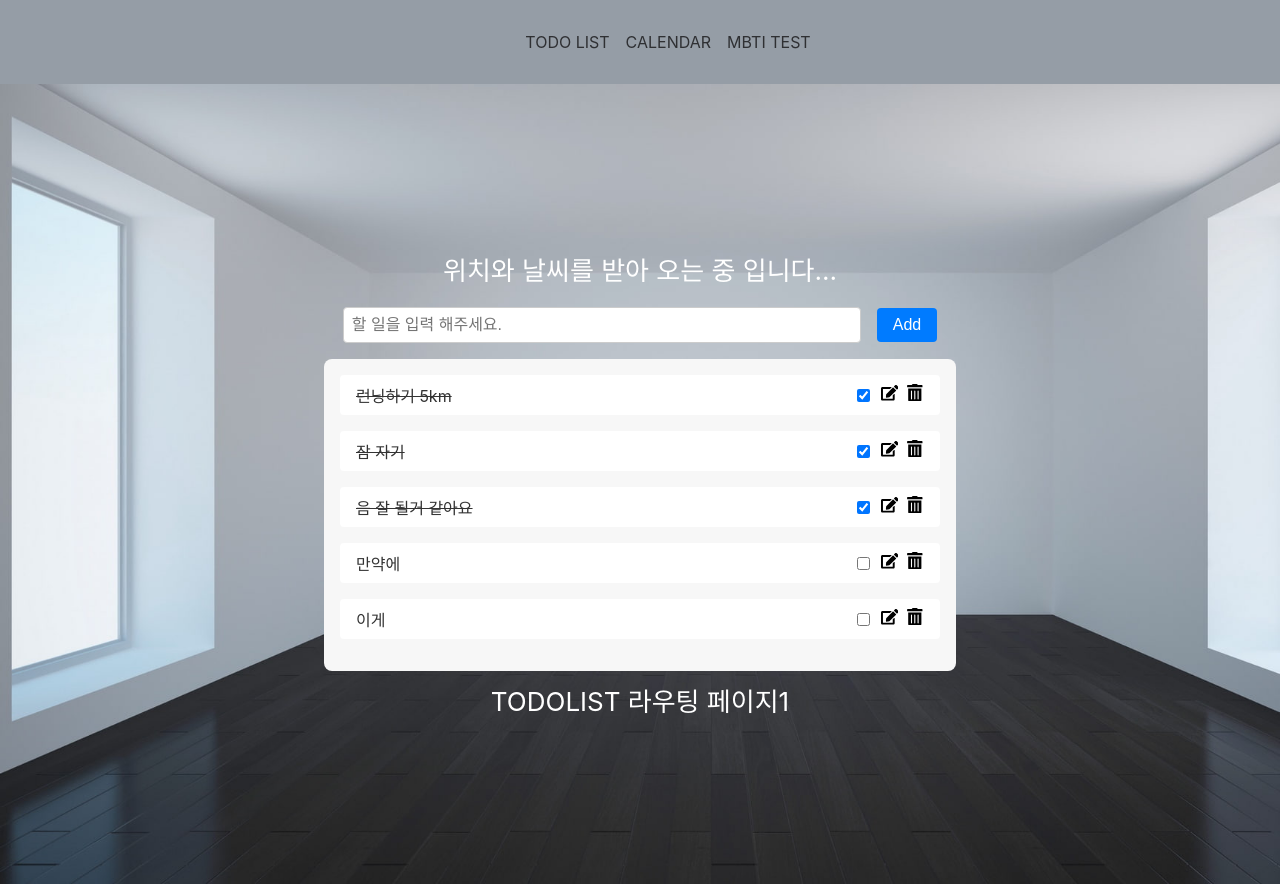
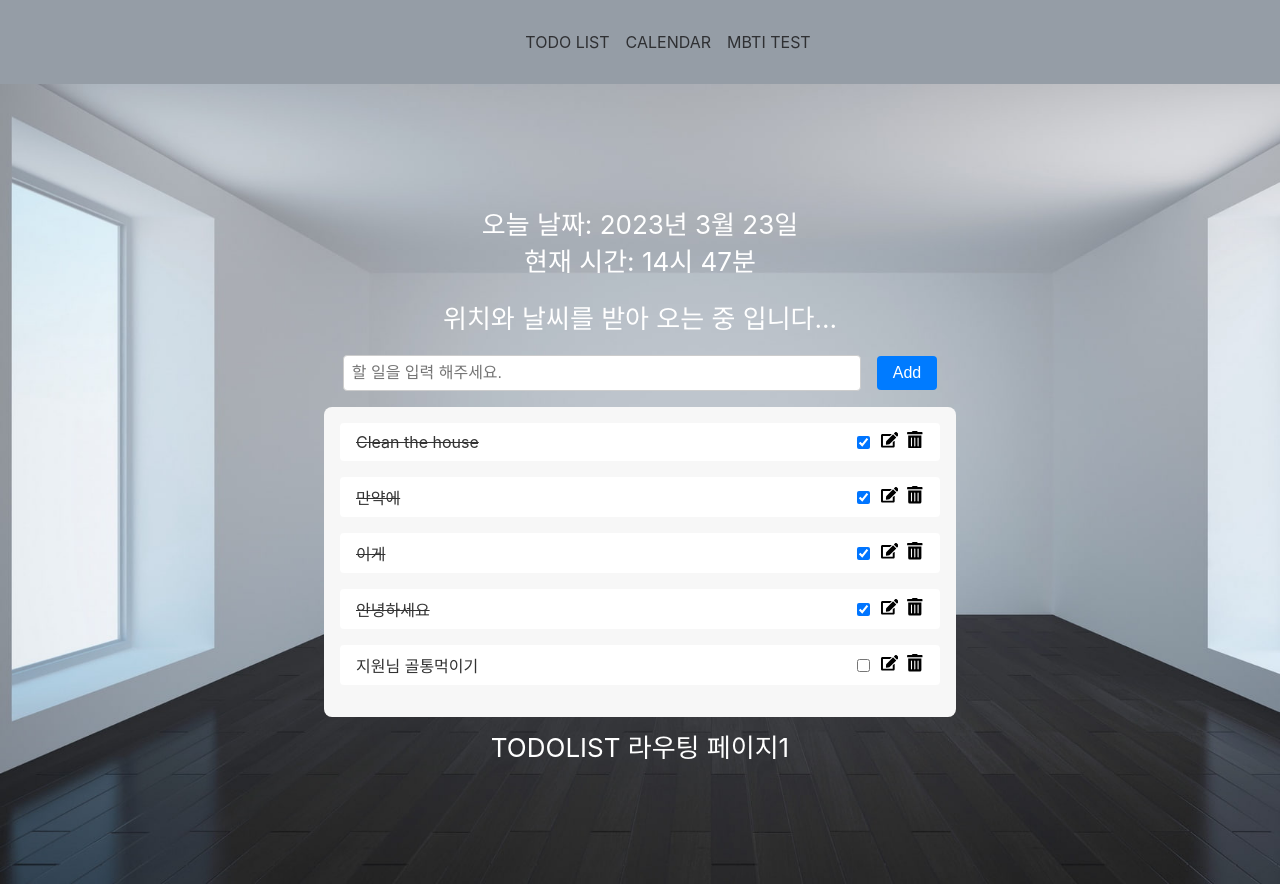
Before and after one commit to soulhn/ts-react-todolist, a React (Create React App) app: page / in a window 1280 px wide. Built offline with nearby package versions, Linux system fonts and the light colour scheme; no server answers; data requests are answered from the project's data file.

Commit message:
feat: 시간, 날짜 표시 Today.tsx 추가

```diff
--- a/server/db.json
+++ b/server/db.json
@@ -1,29 +1,29 @@
 {
   "todos": [
     {
-      "id": 1,
-      "title": "런닝하기 5km",
+      "id": 2,
+      "title": "Clean the house",
       "completed": true
     },
     {
-      "id": 2,
-      "title": "잠 자기",
-      "completed": true
-    },
-    {
-      "title": "음 잘 될거 같아요 ",
+      "title": "만약에",
       "completed": true,
-      "id": 5
-    },
-    {
-      "title": "만약에",
-      "completed": false,
       "id": 6
     },
     {
       "title": "이게",
+      "completed": true,
+      "id": 7
+    },
+    {
+      "title": "안녕하세요",
+      "completed": true,
+      "id": 8
+    },
+    {
+      "title": "지원님 골통먹이기",
       "completed": false,
-      "id": 7
+      "id": 9
     }
   ]
 }
--- a/src/App.tsx
+++ b/src/App.tsx
@@ -1,5 +1,7 @@
 import React, { useState, useEffect } from "react";
 import { Routes, Route } from "react-router-dom";
+import TodayDateAndTime from "./components/Today";
+// json-server --watch db.json --port 3001
 
 // components
 import Weather from "./components/Weather";
@@ -177,6 +179,7 @@ function App() {
     <div className="App">
       <Nav></Nav>
       <header className="App-header">
+        <TodayDateAndTime></TodayDateAndTime>
         <Weather></Weather>
         <TodoInput onAddTodo={addTodo}></TodoInput>
         {/* <Counter></Counter> */}
--- /dev/null
+++ b/src/components/Today.tsx
@@ -0,0 +1,28 @@
+import React, { useState, useEffect } from "react";
+
+const TodayDateAndTime: React.FC = () => {
+  const [dateTime, setDateTime] = useState<Date>(new Date());
+
+  useEffect(() => {
+    const timer = setInterval(() => setDateTime(new Date()), 1000); //1초마다 호출
+    /*
+    useEffect 내부에서 반환하는 함수는 클린업 함수로, 컴포넌트가 언마운트되거나 업데이트되기 전에 실행됩니다.
+    이 경우 clearInterval 함수를 사용하여 setInterval을 정리합니다.
+    이렇게 함으로써 컴포넌트가 언마운트되거나 업데이트되기 전에 타이머를 중지하고 메모리 누수를 방지할 수 있습니다.
+    */
+    return () => clearInterval(timer);
+  }, []);
+
+  const formattedDate = `${dateTime.getFullYear()}년 ${dateTime.getMonth() + 1}월 ${dateTime.getDate()}일`;
+
+  const formattedTime = `${String(dateTime.getHours()).padStart(2, "0")}시 ${String(dateTime.getMinutes()).padStart(2, "0")}분`;
+
+  return (
+    <div>
+      <div>오늘 날짜: {formattedDate}</div>
+      <div>현재 시간: {formattedTime}</div>
+    </div>
+  );
+};
+
+export default TodayDateAndTime;
```
Also changed, not shown: 1 other file (tests, documents, lock files or other folders).
